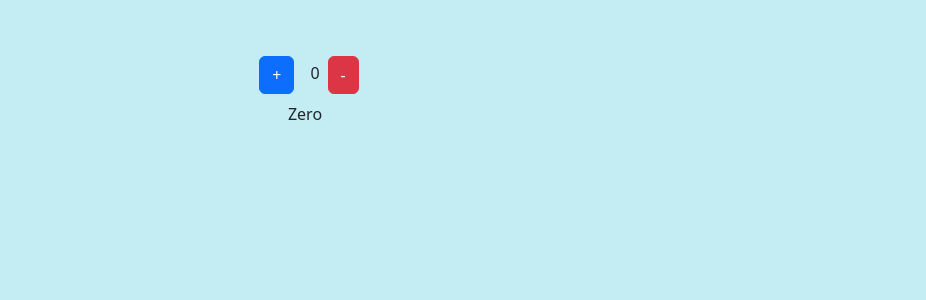
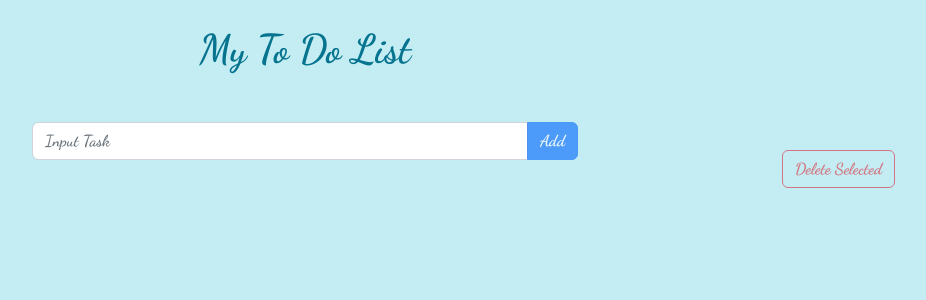
Before and after one commit to AnnaPoghosyanH/todo-list, a React (Create React App) app: page / in a window 1280 px wide. Shown: the top 300 px of the page, without its empty margins (335-1261 px from the left). Built offline with nearby package versions, Linux system fonts and the light colour scheme; the HTML template or start-up script is replaced by a standard one.

Commit message:
Added memo

```diff
--- a/src/App.css
+++ b/src/App.css
@@ -1,6 +1,5 @@
 .App {
-  /* font-family: myFont; */
-  text-align: center;
+  font-family: myFont;
 
 }
 
@@ -8,10 +7,10 @@ body {
   background-color: rgb(195, 237, 243);
 }
 
-/* @font-face {
+@font-face {
   font-family: myFont;
   src: url(./font/DancingScript-Bold.ttf);
-} */
+}
 
 
 
--- a/src/App.jsx
+++ b/src/App.jsx
@@ -1,15 +1,13 @@
 import { Component } from "react";
 import "bootstrap/dist/css/bootstrap.min.css";
-//import ToDo from "./components/todo/ToDo";
-import Counter from "./components/Counter"
+import ToDo from "./components/todo/ToDo";
 import "./App.css";
 
 class App extends Component {
   render() {
     return (
       <div className="App">
-        {/* <ToDo /> */}
-        <Counter />
+        <ToDo />
       </div>
     );
   }
--- a/src/components/Counter.jsx
+++ /dev/null
@@ -1,25 +0,0 @@
-import { useState } from "react";
-
-function Counter(){
-  const [count, setCount] = useState(0);
-  const increment = () => setCount(count + 1);
-  const decrement = () => setCount(count - 1);
-  let signNegOrPos;
-  if (count > 0) {
-    signNegOrPos = "Positive";
-  } else if (count < 0) {
-    signNegOrPos = "Negative";
-  } else {
-    signNegOrPos = "Zero";
-  }
-  return (
-    <div className="m-5">
-      <button className="btn btn-primary m-2" onClick={increment}> + </button>
-      <span className="m-2">{count}</span>
-      <button className="btn btn-danger" onClick={decrement}> - </button>
-      <div>{signNegOrPos}</div>
-    </div>
-  );
-}
-
-export default Counter;
--- a/src/components/task/Task.jsx
+++ b/src/components/task/Task.jsx
@@ -4,7 +4,6 @@ import styles from "./task.module.css";
 import { memo } from "react";
 
 function Task({ id, title, selectTask, removeTask }) {
-  console.log(`Task with ${title} is updated`);
   return (
     <Col md={6} className="task">
       <Card className="mt-3 mb-3">
--- a/src/components/todo/ToDo.jsx
+++ b/src/components/todo/ToDo.jsx
@@ -1,4 +1,4 @@
-import { useCallback, Component } from "react";
+import { Component } from "react";
 import { Container, Row, Col, InputGroup, Form, Button } from "react-bootstrap";
 import Task from "../task/Task";
 import getUniqueId from "../../utils/helpers";
```
